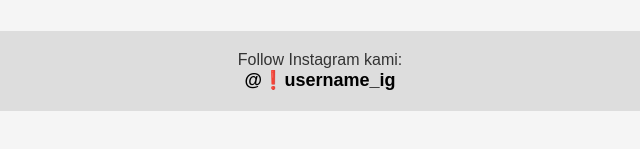
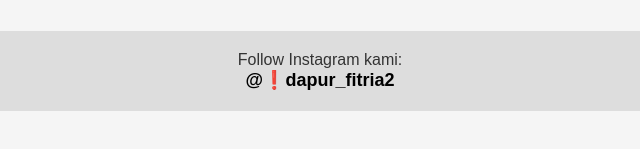
Before and after one commit to mmhdhnfii-byte/https.dapur-fitria, a plain HTML site: page index.html in a window 1280 px wide. Shown: the part 469-618 px from the top of the page, 320-960 px from the left. Drawn offline with Linux system fonts and the light colour scheme.

Commit message:
Update index.html

```diff
--- a/index.html
+++ b/index.html
@@ -3,7 +3,7 @@
 <head>
   <meta charset="UTF-8" />
   <meta name="viewport" content="width=device-width, initial-scale=1.0" />
-  <title>❗Nama UMKM Kamu</title>
+  <title>❗Ayam bakar dapur fitria</title>
   <link rel="stylesheet" href="style.css" />
 </head>
 
@@ -48,8 +48,8 @@
     <p>Follow Instagram kami:</p>
 
     <!-- ❗ UBAH LINK IG DI SINI -->
-    <a class="ig-link" href="https://instagram.com/❗username_ig" target="_blank">
-      @❗username_ig
+    <a class="ig-link" href="/https://www.instagram.com/dapur_fitria2?igsh=NncweG03cjNsaDZw" target="_blank">
+      @❗dapur_fitria2
     </a>
   </footer>
 
```
